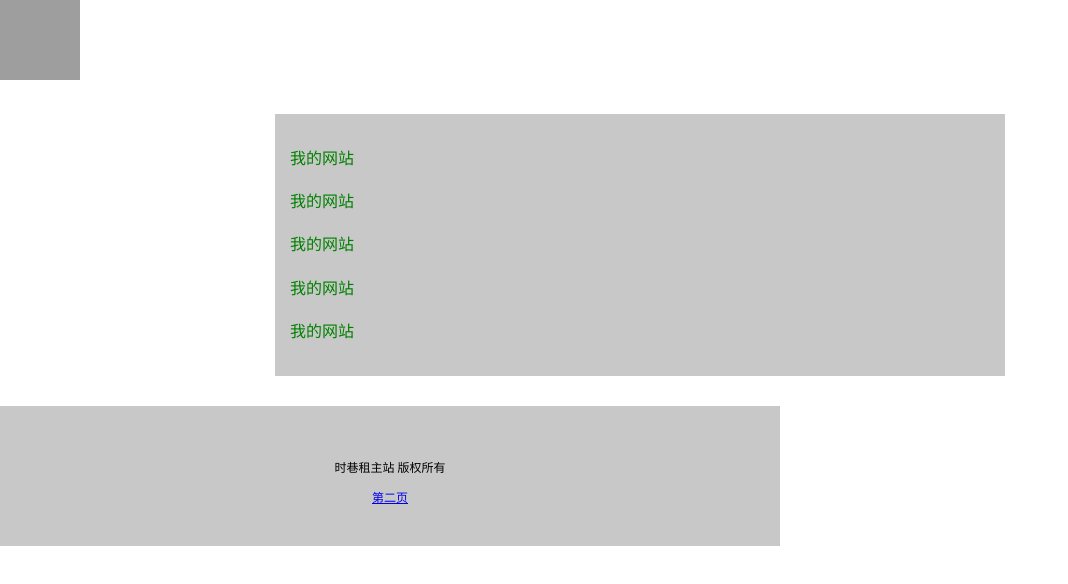
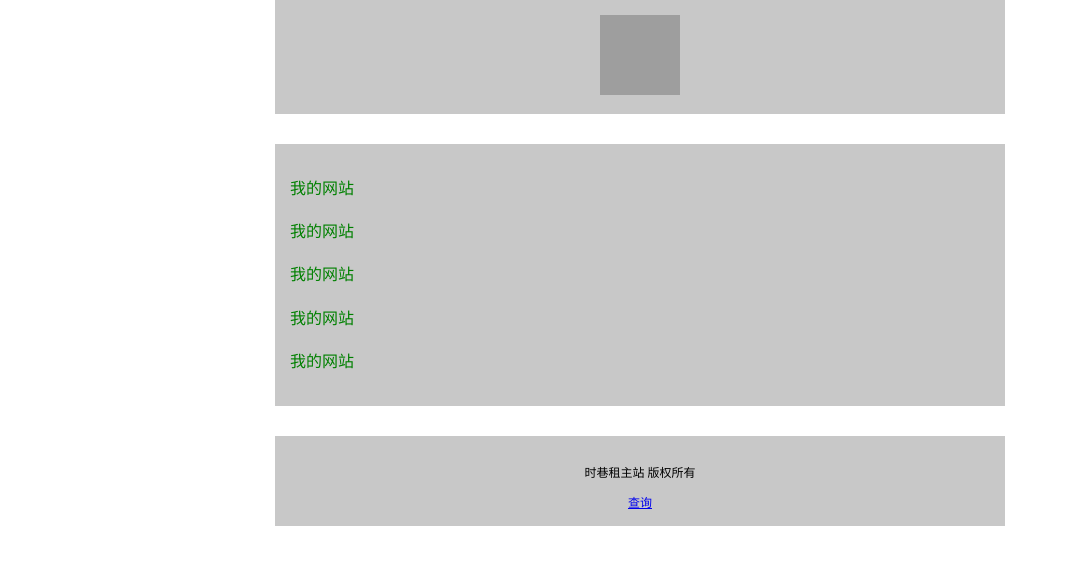
Before and after one commit to louquan/sxz, a plain HTML site: page index.html in a window 1280 px wide. Shown: the whole page, without its empty margins (0-1068 px from the left). Drawn offline with Linux system fonts and the light colour scheme; grey boxes are pictures that could not be loaded.

Commit message:
Update index.html

```diff
--- a/index.html
+++ b/index.html
@@ -4,7 +4,7 @@
     <meta charset="UTF-8" />
     <meta http-equiv="X-UA-Compatible" content="IE=edge" />
     <meta name="viewport" content="width=device-width, initial-scale=1.0" />
-    <title>时巷租主站</title>
+    <title>时巷租主力站</title>
     <style>
       body {
         margin: 0;
@@ -13,7 +13,13 @@
   </head>
   <body>
     <div
-      max-width: 700px;style="background: rgb(200, 200, 200); text-align: center; padding: 40px"
+      style="
+        max-width: 700px;
+        margin: 0px auto;
+        background: rgb(200, 200, 200);
+        text-align: center;
+        padding: 15px;
+      "
     >
       <img
         src="https://s1.328888.xyz/2022/08/09/4LYXC.jpg"
@@ -40,15 +46,16 @@
     </div>
     <div
       style="
-             max-width: 700px;
-             background: rgb(200, 200, 200);
-             text-align: center;
-        padding: 40px;
+        max-width: 700px;
+        margin: 0px auto;
+        background: rgb(200, 200, 200);
+        text-align: center;
+        padding: 15px;
         font-size: 12px;
       "
     >
       <p>时巷租主站 版权所有</p>
-      <a href="2.html">第二页</a>
+      <a href="https://www.baidu.com/">查询</a>
     </div>
   </body>
 </html>
```
